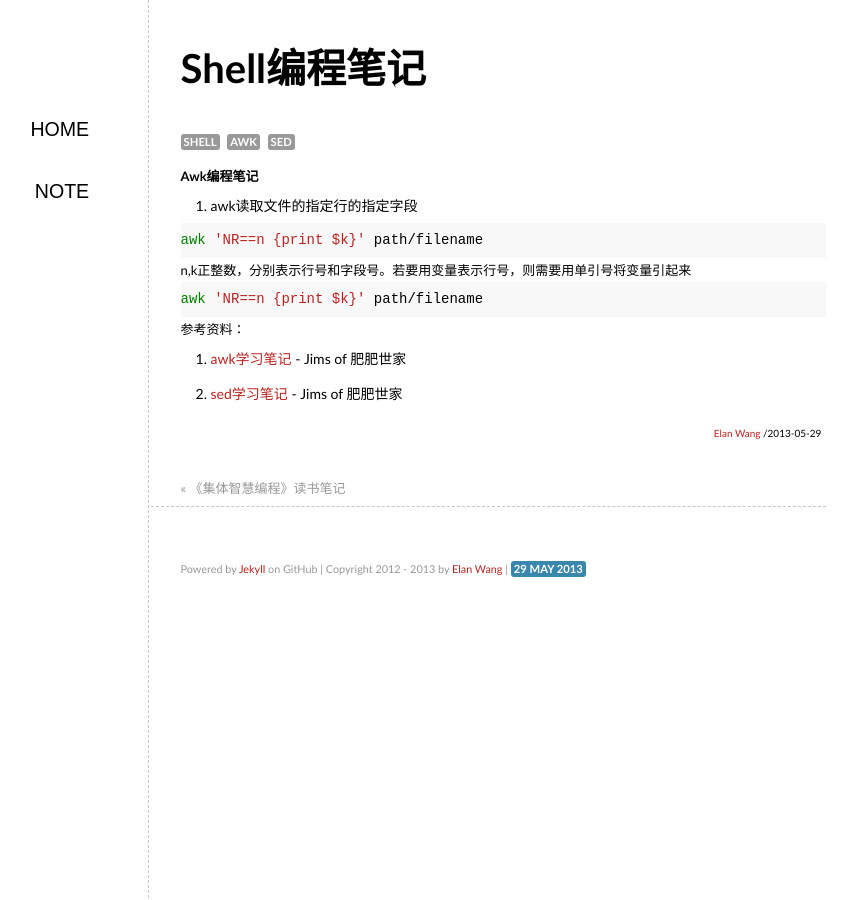
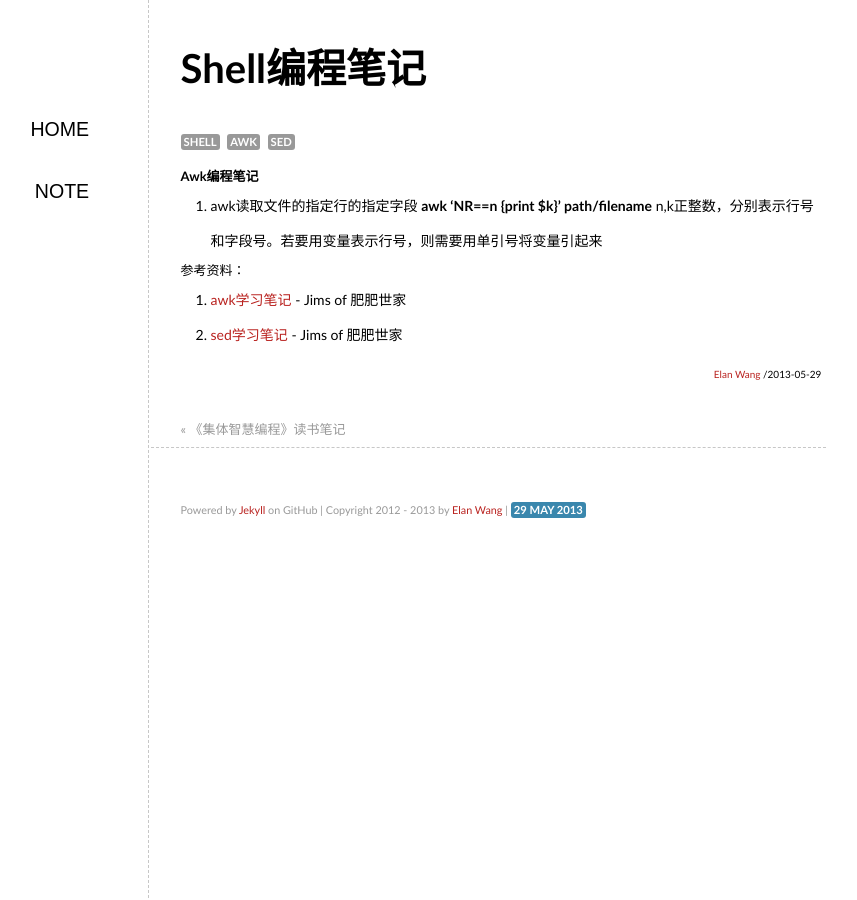
Before and after one commit to elan2wang/note, a Jekyll site: the page built from _posts/2013-05-29-shell-programming-tips.md, in a window 1280 px wide. Shown: the whole page, without its empty margins (236-1093 px from the left). Built offline with Jekyll 4.4.1, drawn with Linux system fonts in a browser that asks for light colours; comment, search, counter and statistics services are not loaded.

Commit message:
edit shell programming tips

```diff
--- a/_posts/2013-05-29-shell-programming-tips.md
+++ b/_posts/2013-05-29-shell-programming-tips.md
@@ -6,13 +6,8 @@ categories: Linux
 ---
 **Awk编程笔记**
 1. awk读取文件的指定行的指定字段
-{% highlight shell %}
-awk 'NR==n {print $k}' path/filename
-{% endhighlight %}
+**awk 'NR==n {print $k}' path/filename**
 n,k正整数，分别表示行号和字段号。若要用变量表示行号，则需要用单引号将变量引起来
-{% highlight shell %}
-awk 'NR==n {print $k}' path/filename
-{% endhighlight %}
 
 参考资料：
 1. [awk学习笔记](http://man.lupaworld.com/content/manage/ringkee/awk.htm#id2861697) - Jims of 肥肥世家
```
